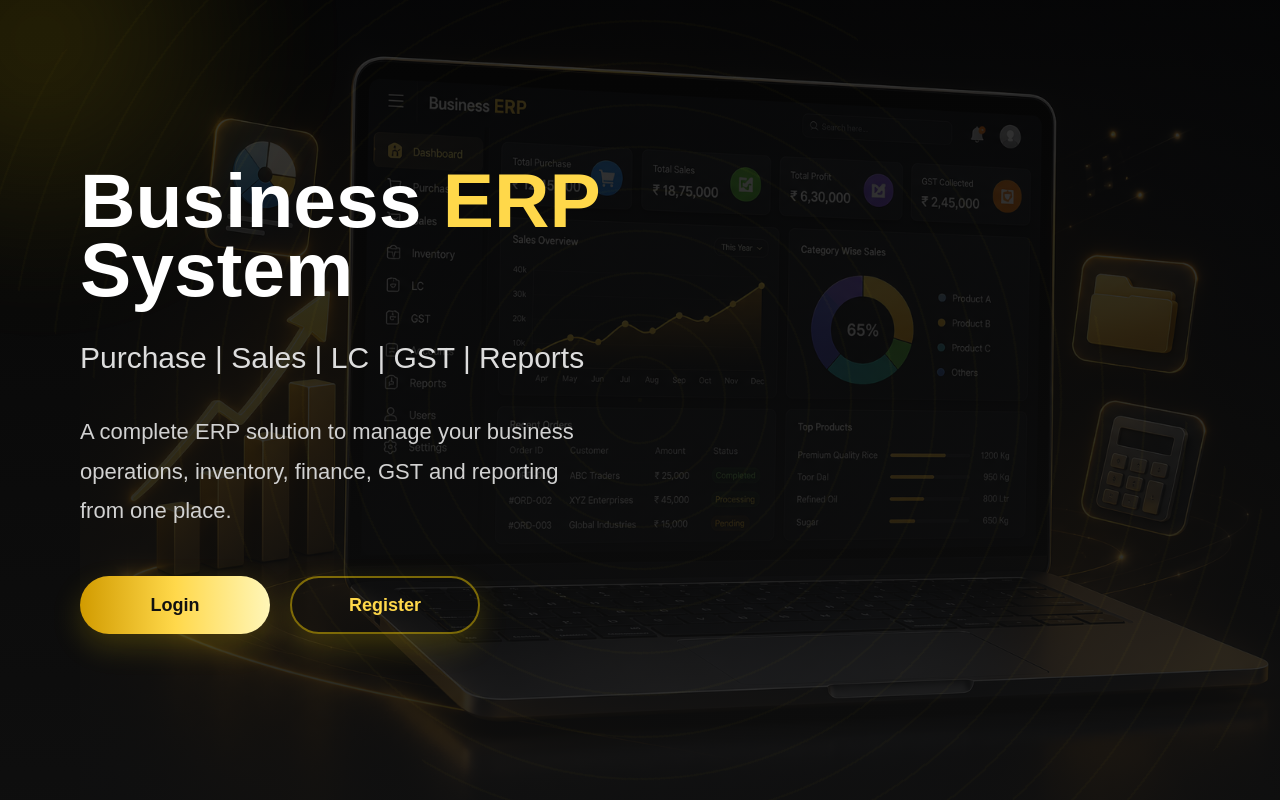
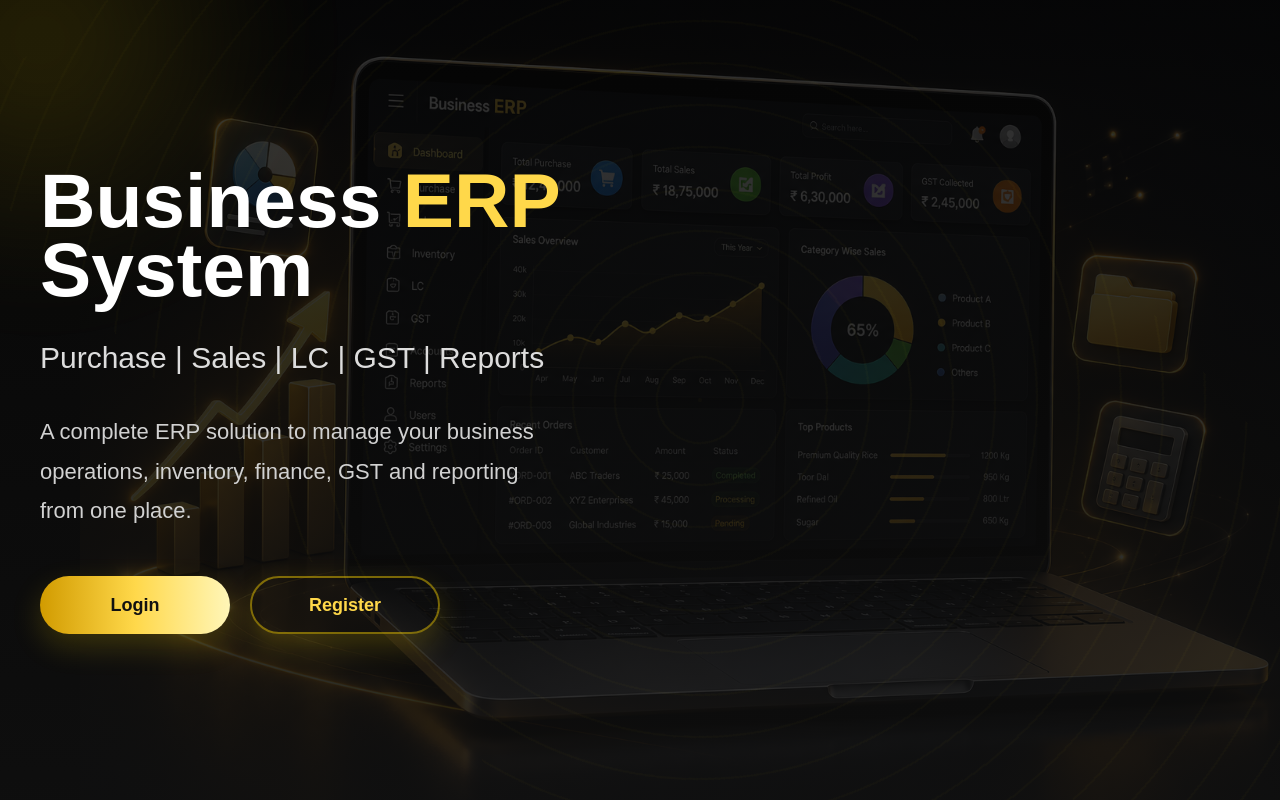
Before and after one commit to Souharda2003/business-erp, a React (Vite) app in the folder client/: page / in a window 1280 px wide. Built offline with nearby package versions, Linux system fonts and the light colour scheme; no server answers.

Commit message:
ERP Module Home Design  Updated

```diff
--- a/client/src/css/home.css
+++ b/client/src/css/home.css
@@ -9,13 +9,15 @@
 html,
 body{
 
-overflow:hidden;
+overflow-x:auto;
+
+overflow-y:hidden;
 
 }
 
 #root{
 
-width:100%;
+min-width:1400px;
 
 min-height:100vh;
 
@@ -25,7 +27,7 @@ background:#090909;
 
 position:relative;
 
-width:100%;
+min-width:100vw;
 
 min-height:100vh;
 
@@ -36,7 +38,7 @@ justify-content:center;
 align-items:center;
 
 padding:40px;
-overflow:hidden;
+
 background:
 
 linear-gradient(
@@ -74,6 +76,7 @@ bottom:0;
 pointer-events:none;
 
 z-index:0;
+    inset:0;
 
     background:
 
@@ -115,7 +118,7 @@ transform:rotate(360deg);
 
 .home-content{
 
-    width:min(1400px,100%);
+    width:1400px;
 
 flex-shrink:0;
 height:calc(100vh - 80px);
@@ -544,7 +547,7 @@ width:min(100%,340px);
 
 }
 
-/* ::-webkit-scrollbar{
+::-webkit-scrollbar{
 
 height:10px;
 
@@ -591,4 +594,4 @@ scrollbar-color:#ffd84a #111;
 
 scrollbar-width:thin;
 
-} */
+}
```
